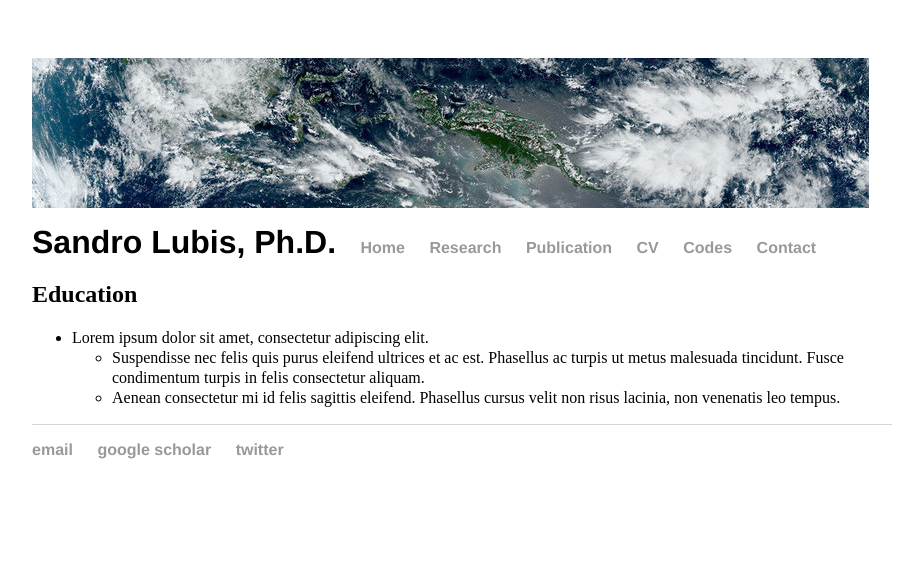
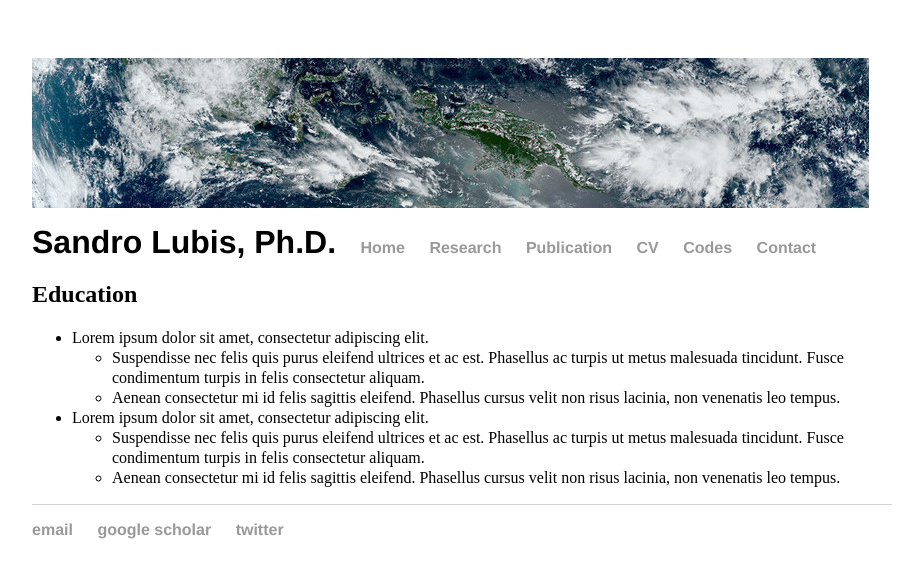
Before and after one commit to sandrolubis/sandrolubis.github.io, a Jekyll site: the page built from cv/index.html, in a window 1280 px wide. Shown: the top 578 px of the page, without its empty margins (276-1199 px from the left). Built offline with Jekyll 4.4.1, drawn with Linux system fonts in a browser that asks for light colours.

Commit message:
Update index.html

```diff
--- a/cv/index.html
+++ b/cv/index.html
@@ -11,5 +11,10 @@
 			<li>Suspendisse nec felis quis purus eleifend ultrices et ac est. Phasellus ac turpis ut metus malesuada tincidunt. Fusce condimentum turpis in felis consectetur aliquam.</li>
 			<li>Aenean consectetur mi id felis sagittis eleifend. Phasellus cursus velit non risus lacinia, non venenatis leo tempus.</li>
 		</ul>
+		<li>Lorem ipsum dolor sit amet, consectetur adipiscing elit.</li>
+		<ul style="line-height:1.25; width: 800px;">
+			<li>Suspendisse nec felis quis purus eleifend ultrices et ac est. Phasellus ac turpis ut metus malesuada tincidunt. Fusce condimentum turpis in felis consectetur aliquam.</li>
+			<li>Aenean consectetur mi id felis sagittis eleifend. Phasellus cursus velit non risus lacinia, non venenatis leo tempus.</li>
+		</ul>
 	</ul>
 </div>
```
